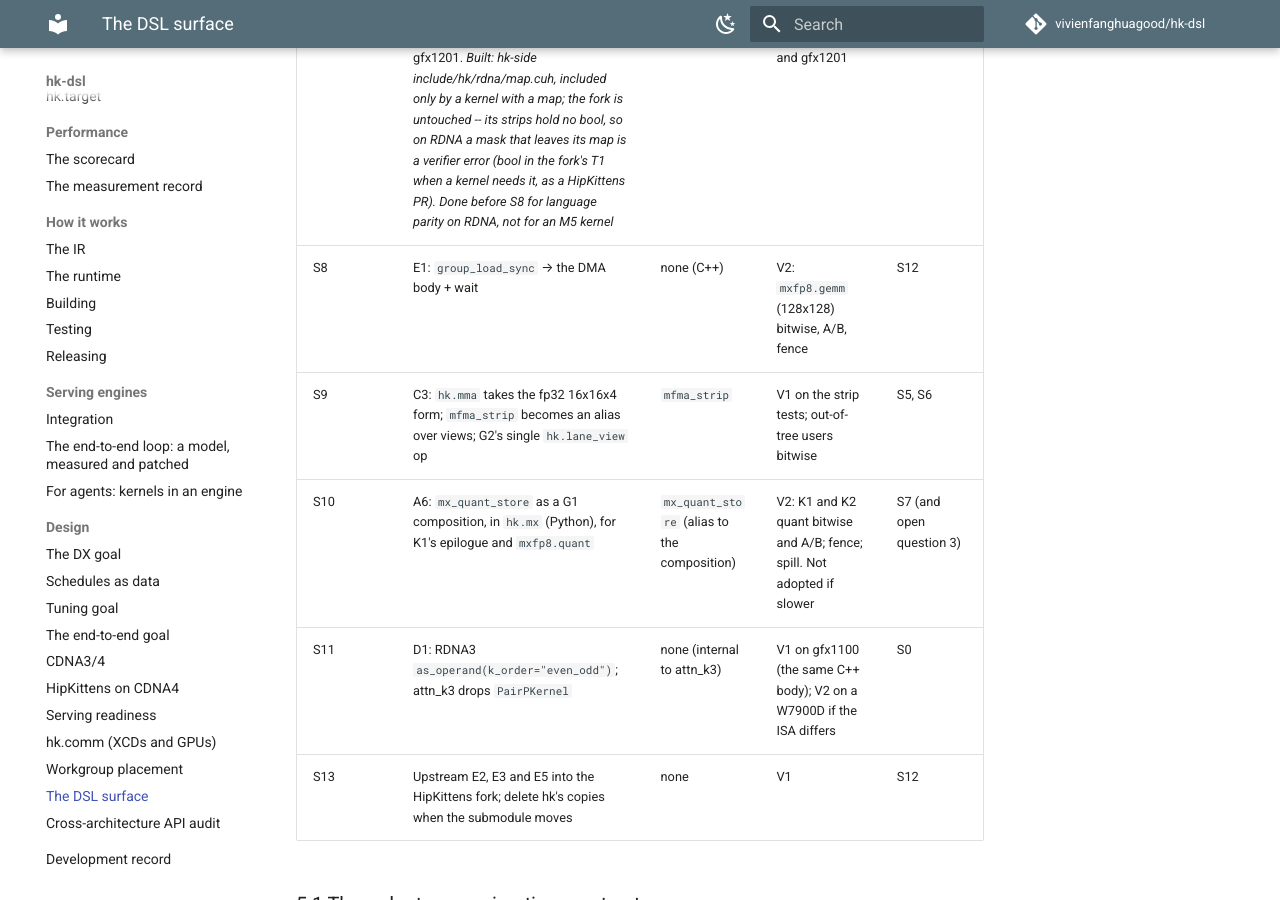
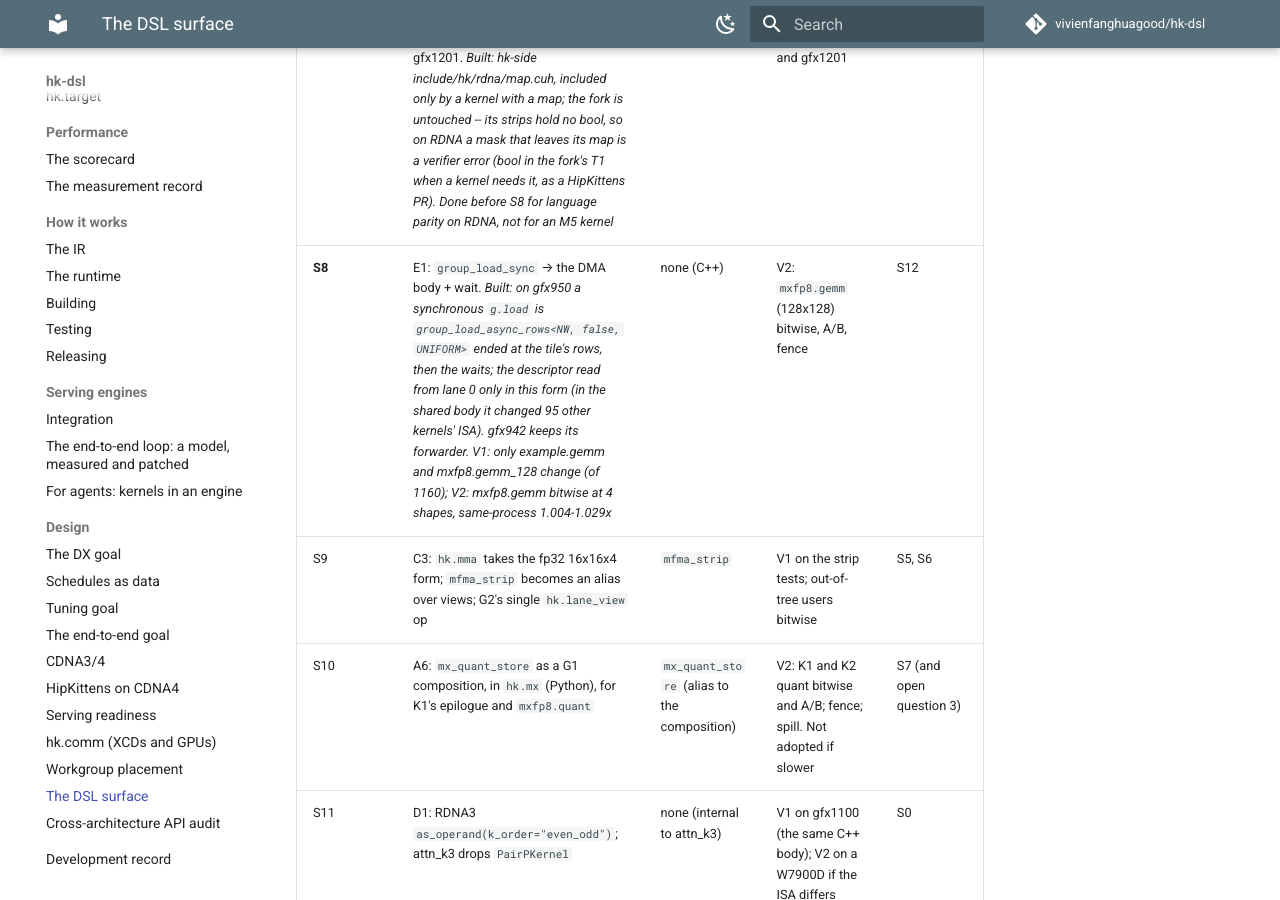
Before and after one commit to vivienfanghuagood/hk-dsl, an MkDocs documentation site: the page built from docs/design/dsl-surface.md, in a window 1280 px wide and 900 px high, scrolled down 27076 px. Built offline with MkDocs 1.6.1 and Material for MkDocs 9.7.7, drawn with Linux system fonts in a browser that asks for light colours; comment, search, counter and statistics services are not loaded.

Commit message:
gfx950: a synchronous g.load is the asynchronous copy's DMA body + its waits (DSL-surface S8)
E1 of docs/design/dsl-surface.md: one copy body for a group's loads into LDS on
gfx950. HKToCpp emits a synchronous GroupLoadOp as
group_load_async_rows<NW, false, UNIFORM=true>(dst, src, idx, <tile rows>) --
the descriptor bounded at the tensor's last row and the tile's -- then the
vm_wait<0> / lds_wait<0> it always had; hk/cdna.cuh's gfx950 group_load_sync
is deleted. gfx942 keeps its forwarder to include/cdna3's copy.

UNIFORM reads the descriptor's words from lane 0. Without it mxfp8.gemm's
descriptor landed in VGPRs: 8 waterfall loops, +102 instructions (the old
sync body read its inputs from lane 0 for this reason). It is off for the
asynchronous form: there the readfirstlanes do not fold away and changed 95
kernels' ISA (K2's mxfp8, the paged decode, quant).

V1 (tools/surface/snapshot.py builds, all 1160 gfx950 catalog kernels against
main 91036431): only example.gemm and mxfp8.gemm_128 change; mxfp8.gemm_128 963 -> 962
instructions, VGPR 104 -> 98, occupancy 3 both. V2 (MI355X, one process,
main's sync body injected as the old arm, 9 interleaved rounds): mxfp8.gemm
outputs bit for bit identical at 4096^3, 1024x7168x2048, 8192x2048x7168 and
256x4096x4096; new/old speed 1.0061, 1.0140, 1.0037, 1.0288.
test_mxfp8_gemm, test_fenced, test_example_runs: 46 passed, 4 skipped.

Co-Authored-By: Claude <noreply@anthropic.com>

```diff
--- a/docs/design/dsl-surface.md
+++ b/docs/design/dsl-surface.md
@@ -590,7 +590,7 @@ form:
 | **S6** | G3: `lane_coords` takes a type; `iota` becomes its alias; the `hk.iota` op goes. *Built: `hk.lane_coord` without an operand is a strip type's own coordinates (`kittens::lane_coord<AXIS>(dst)`); a strip value keeps #121's form (its `lane_strip(run)`'s coordinates); `kittens::iota` is gone; `hk.iota` a primitive alias* | `iota` (alias, kept) | V1: paged_cdna; #120 / #115 if merged | #121 |
 | **S7** | G1: integer and bit operators on strips, `hk.where`, `hk.math.fma` / `rcp` / `popcount` / `ctz`, the `hk.map` region op and its fusion pattern; `map_cpp` becomes `hk.map` with a string body; the escape-hatch allowlist starts. Migrate paged_cdna's 2 calls (and #120's 12 if merged). *Built: both migrated, V1 identical on all 76 of their catalog kernels; dsv41_index's calls later* | `map_cpp` stays (escape hatch) | V1 (ISA identical expected); V2 where not | S0 |
 | **S7b** | G1 on RDNA strips: a `map_cpp` lowering for include/rdna3 / rdna4 (they have `strip_each`, not `map_cpp`), so `hk.map` and the operators lower on gfx1100 / gfx1201. *Built: hk-side include/hk/rdna/map.cuh, included only by a kernel with a map; the fork is untouched -- its strips hold no bool, so on RDNA a mask that leaves its map is a verifier error (bool in the fork's T1 when a kernel needs it, as a HipKittens PR). Done before S8 for language parity on RDNA, not for an M5 kernel* | none | V0 on the RDNA kernels; the G1 GPU semantics test on gfx1100 and gfx1201 | S7 |
-| S8 | E1: `group_load_sync` → the DMA body + wait | none (C++) | V2: `mxfp8.gemm` (128x128) bitwise, A/B, fence | S12 |
+| **S8** | E1: `group_load_sync` → the DMA body + wait. *Built: on gfx950 a synchronous `g.load` is `group_load_async_rows<NW, false, UNIFORM>` ended at the tile's rows, then the waits; the descriptor read from lane 0 only in this form (in the shared body it changed 95 other kernels' ISA). gfx942 keeps its forwarder. V1: only example.gemm and mxfp8.gemm_128 change (of 1160); V2: mxfp8.gemm bitwise at 4 shapes, same-process 1.004-1.029x* | none (C++) | V2: `mxfp8.gemm` (128x128) bitwise, A/B, fence | S12 |
 | S9 | C3: `hk.mma` takes the fp32 16x16x4 form; `mfma_strip` becomes an alias over views; G2's single `hk.lane_view` op | `mfma_strip` | V1 on the strip tests; out-of-tree users bitwise | S5, S6 |
 | S10 | A6: `mx_quant_store` as a G1 composition, in `hk.mx` (Python), for K1's epilogue and `mxfp8.quant` | `mx_quant_store` (alias to the composition) | V2: K1 and K2 quant bitwise and A/B; fence; spill. Not adopted if slower | S7 (and open question 3) |
 | S11 | D1: RDNA3 `as_operand(k_order="even_odd")`; attn_k3 drops `PairPKernel` | none (internal to attn_k3) | V1 on gfx1100 (the same C++ body); V2 on a W7900D if the ISA differs | S0 |
```
Also changed, not shown: CHANGELOG.md (+8 -0 lines), 4 other files.
